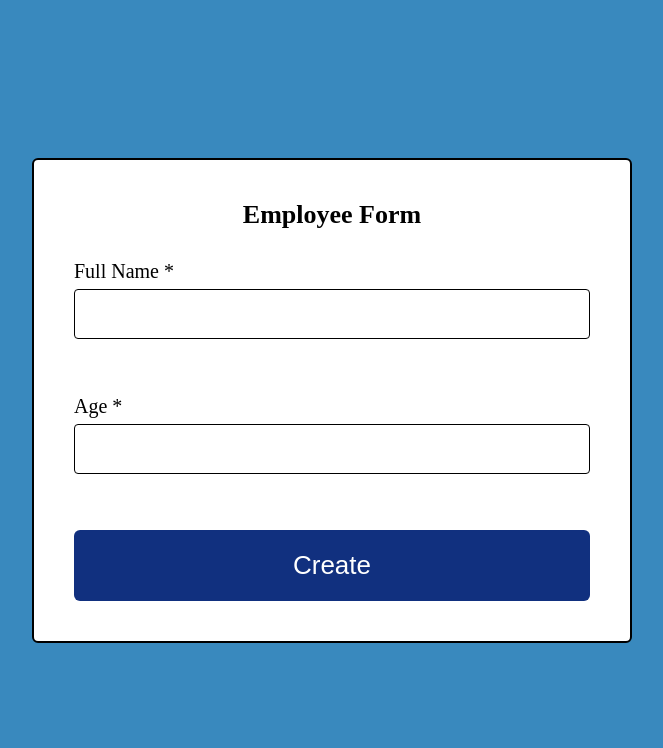
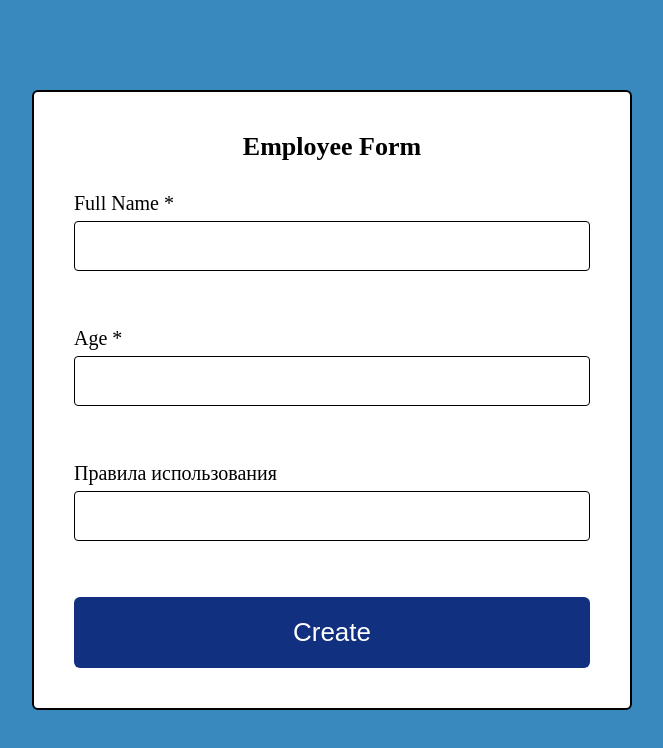
Before and after one commit to SvetlanaShel/lessen_05_react, a React (Vite) app: page / in a window 1280 px wide. Shown: the top 748 px of the page, without its empty margins (308-971 px from the left). Built offline with nearby package versions, Linux system fonts and the light colour scheme.

Commit message:
add commit2

```diff
--- a/src/components/EmployeeForm.tsx
+++ b/src/components/EmployeeForm.tsx
@@ -24,6 +24,7 @@ function EmployeeForm(){
        initialValues: {
            fullName: '',
            age: 18,
+           rulesOfUse: false,
 
        } as EmployeeFormValues,
 
@@ -55,6 +56,12 @@ function EmployeeForm(){
            onChange={formik.handleChange}
            error={formik.errors.age}
            />
+           <Input
+           name='rulesOfUse'
+           label='Правила использования'
+           onChange={formik.handleChange}
+           error={formik.errors.rulesOfUse}
+           />
            <Button name='Create' />
        </EmployeeFormComponent>
 
--- a/src/components/types.ts
+++ b/src/components/types.ts
@@ -1,5 +1,5 @@
-
 export interface EmployeeFormValues {
     fullName: string,
-    age: number
+    age: number,
+    rulesOfUse: boolean
 }
```
Lines whose indentation alone changed are shown as unchanged.
